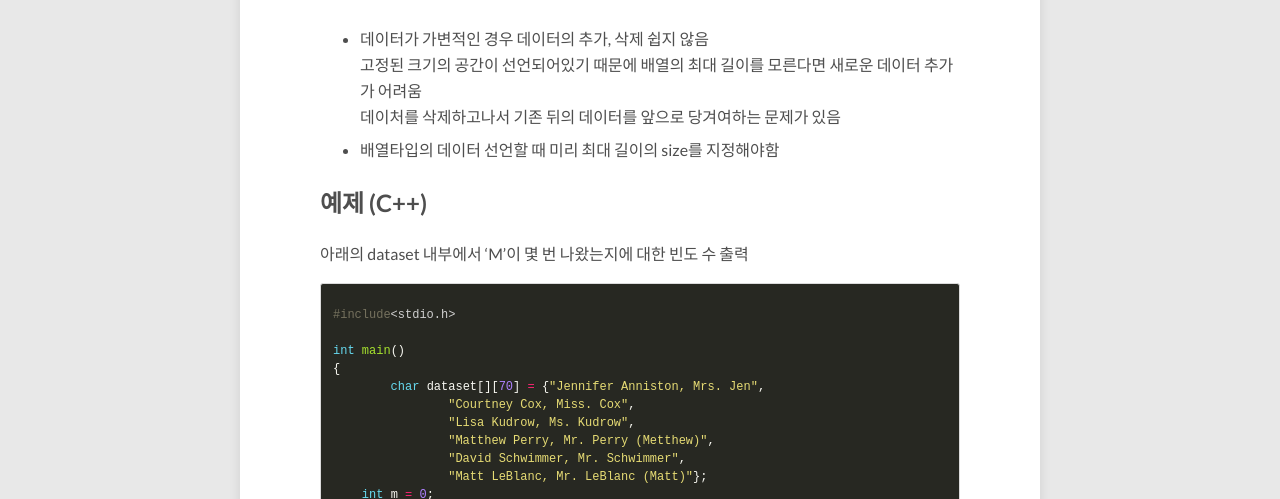
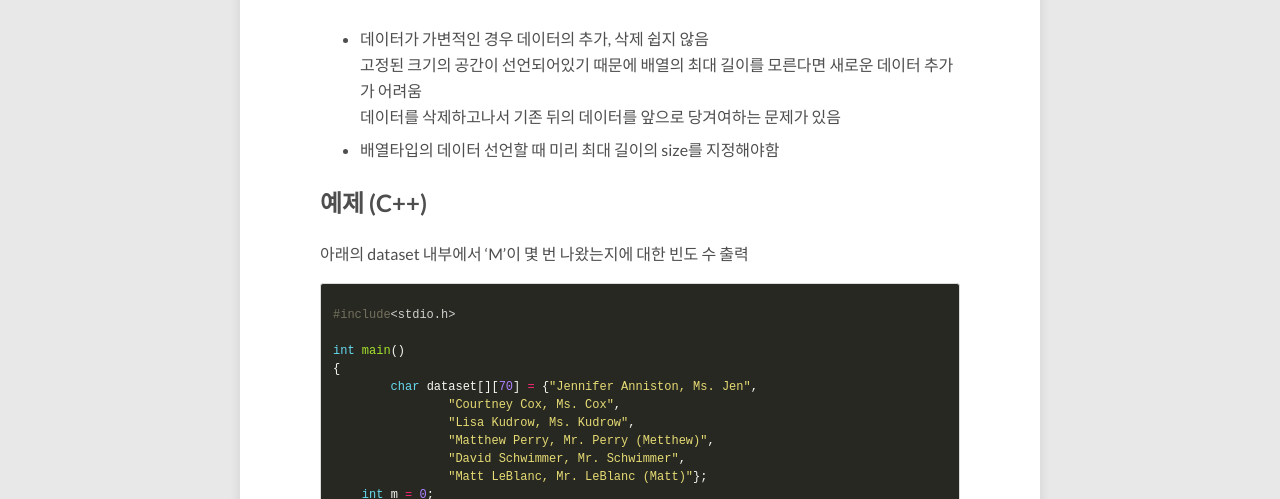
Before and after one commit to sujinsjlee/mg729.github.io, a Jekyll site: the page built from _posts/2020-01-11-DataStructure_(2)_Array.md, in a window 1280 px wide and 900 px high, scrolled down 689 px. Shown: the part 153-652 px from the top of the window. Built offline with Jekyll 4.4.1, drawn with Linux system fonts in a browser that asks for light colours; nearby versions of some CDN libraries; comment, search, counter and statistics services are not loaded.

Commit message:
array update

```diff
--- a/_posts/2020-01-11-DataStructure_(2)_Array.md
+++ b/_posts/2020-01-11-DataStructure_(2)_Array.md
@@ -20,7 +20,7 @@ _Array stores a fixed-size sequential collection of elements of the same type._
 ## 배열의 단점
 * 데이터가 가변적인 경우 데이터의 추가, 삭제 쉽지 않음
 고정된 크기의 공간이 선언되어있기 때문에 배열의 최대 길이를 모른다면 새로운 데이터 추가가 어려움
-데이처를 삭제하고나서 기존 뒤의 데이터를 앞으로 당겨여하는 문제가 있음
+데이터를 삭제하고나서 기존 뒤의 데이터를 앞으로 당겨여하는 문제가 있음
 * 배열타입의 데이터 선언할 때 미리 최대 길이의 size를 지정해야함
 
 ## 예제 (C++)
@@ -31,8 +31,8 @@ _Array stores a fixed-size sequential collection of elements of the same type._
 
 int main()
 {
-	char dataset[][70] = {"Jennifer Anniston, Mrs. Jen",
-		"Courtney Cox, Miss. Cox",
+	char dataset[][70] = {"Jennifer Anniston, Ms. Jen",
+		"Courtney Cox, Ms. Cox",
 		"Lisa Kudrow, Ms. Kudrow",
 		"Matthew Perry, Mr. Perry (Metthew)",
 		"David Schwimmer, Mr. Schwimmer",
```
